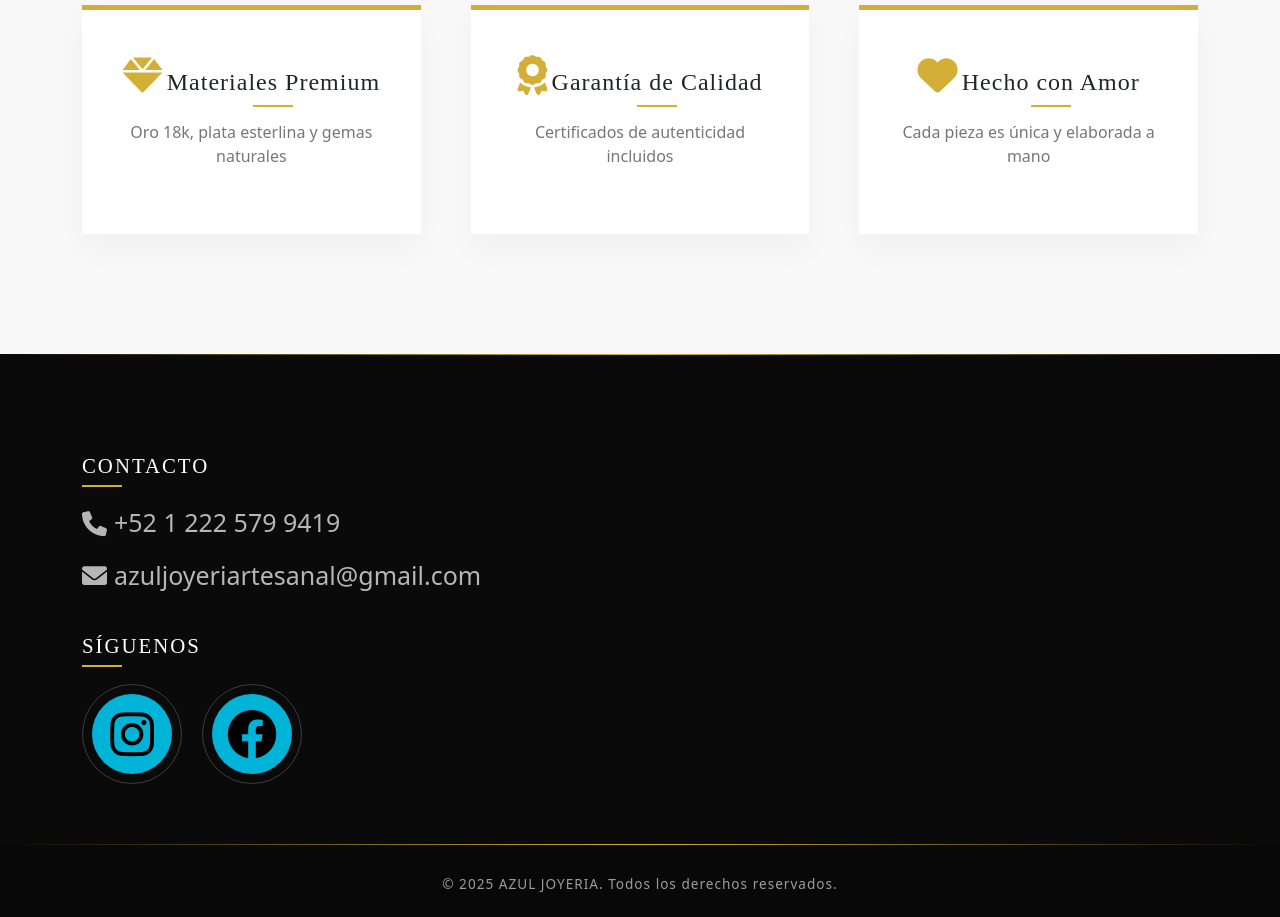
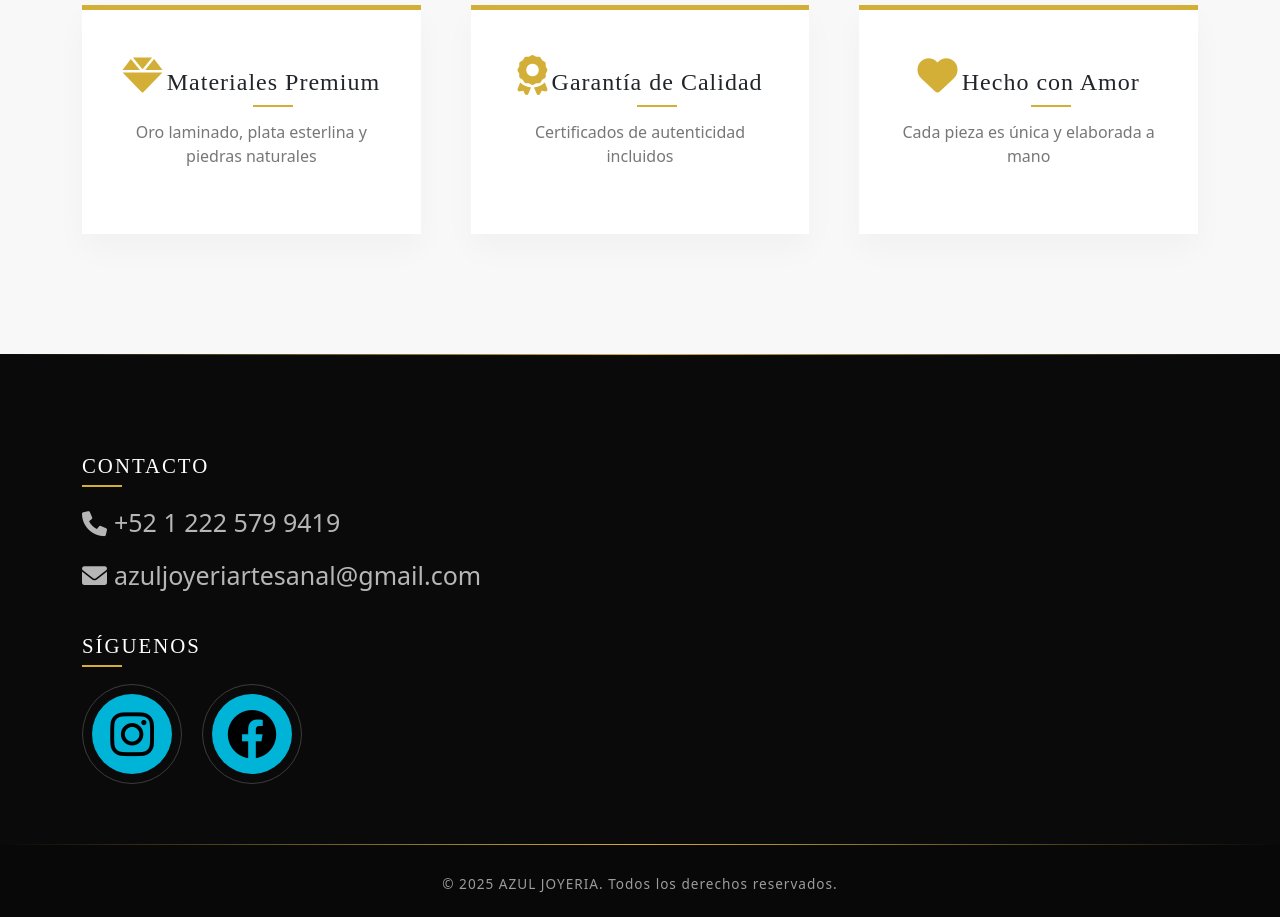
Before and after one commit to Luishi9/catalogo-joyeria, a plain HTML site: page index.html in a window 1280 px wide. Shown: the part 2860-3777 px from the top of the page. Drawn offline with nearby package versions, Linux system fonts and the light colour scheme; no server answers.

Commit message:
cambios materiales

```diff
--- a/index.html
+++ b/index.html
@@ -142,7 +142,7 @@
                 <div class="feature-box">
                     <i class="fas fa-gem"></i>
                     <h3>Materiales Premium</h3>
-                    <p>Oro 18k, plata esterlina y gemas naturales</p>
+                    <p>Oro laminado, plata esterlina y piedras naturales</p>
                 </div>
                 <div class="feature-box">
                     <i class="fas fa-award"></i>
```
